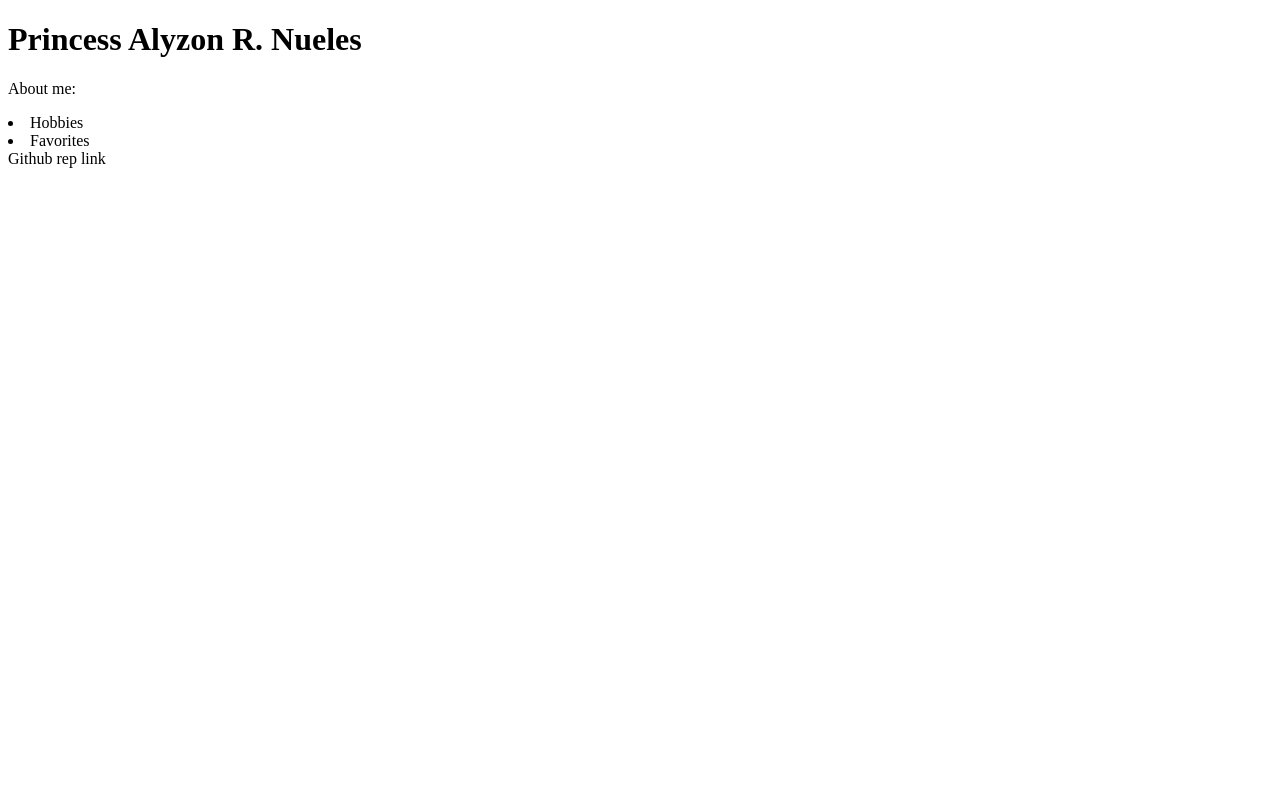
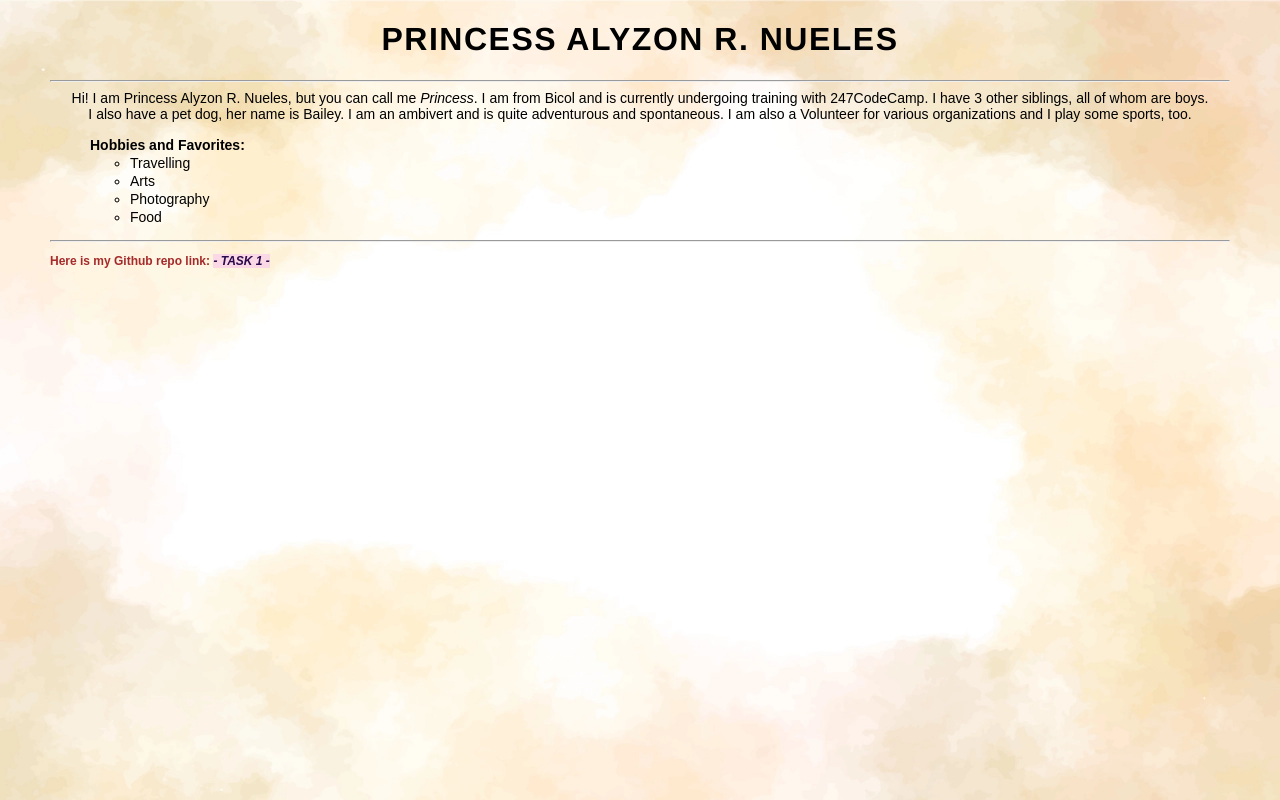
Before and after one commit to Aliibaabaa/Task1, a plain HTML site: page index.html in a window 1280 px wide. Drawn offline with Linux system fonts and the light colour scheme.

Commit message:
edited contents

```diff
--- a/index.html
+++ b/index.html
@@ -1,19 +1,41 @@
+<!--
+    02/13/2022
+    Task: Generate an HTML file that showcases the subsequent details:
+        * A header containing your First and Last Name
+        * A paragraph describing yourself
+        * A list featuring your hobbies and favorites
+        * A link to your GitHub repository
+    Save the file in a directory and upload it to your GitHub account (public repo).
+    Deadline: 02/14/2023 0800H PH Time
+-->
+
 <!DOCTYPE html>
 <html lang="en">
 <head>
     <meta charset="UTF-8">
     <meta http-equiv="X-UA-Compatible" content="IE=edge">
     <meta name="viewport" content="width=device-width, initial-scale=1.0">
+    <link rel="stylesheet" href="style.css">
     <title>TASK 1</title>
 </head>
 <body>
     <h1> Princess Alyzon R. Nueles </h1>
 
-    <p> About me: </p>
+<hr>
+    <p> Hi! I am Princess Alyzon R. Nueles, but you can call me <i>Princess</i>. I am from Bicol and is currently undergoing training with 247CodeCamp. I have 3 other siblings, all of whom are boys. <br> I also have a pet dog, her name is Bailey. I am an ambivert and is quite adventurous and spontaneous. I am also a Volunteer for various organizations and I play some sports, too. </p>
 
-    <li> Hobbies </li>
-    <li> Favorites </li>
+    <ul> <b> Hobbies and Favorites: </b>
+        <ul class="sub-head">
+            <li> Travelling </li>
+            <li> Arts </li>
+            <li> Photography </li>
+            <li> Food </li>
+        </ul>
+    </ul>
+<hr>
+    <h3> Here is my Github repo link:
+        <a href="https://github.com/Aliibaabaa/Task1"> - TASK 1  - </a>
+    </h3>
 
-    <a> Github rep link </a>
 </body>
 </html>
--- /dev/null
+++ b/style.css
@@ -0,0 +1,38 @@
+body {
+    background-color:cornsilk;
+    margin: 20px 50px;
+    font-family: 'Arial';
+    background-image: url(bgg.webp);
+    background-size: cover;
+}
+
+h1 {
+    font-family: 'Franklin Gothic Medium', 'Arial Narrow', Arial, sans-serif;
+    text-align: center;
+    text-transform: uppercase;
+    letter-spacing: 1.5px;
+}
+
+p {
+    margin: 5px 12px ;
+    text-align: center;
+    font-style: normal;
+    font-size: 14px;
+}
+
+ul {
+    font-size: 14px;
+    line-height: 18px;
+}
+
+h3 {
+    font-size: 12px;
+    color:brown
+}
+
+a {
+    font-style: italic;
+    text-decoration: none;
+    color:rgb(43, 10, 77);
+    background-color:rgb(250, 216, 230) ;
+}
```
Also changed, not shown: bgg.webp (added).
